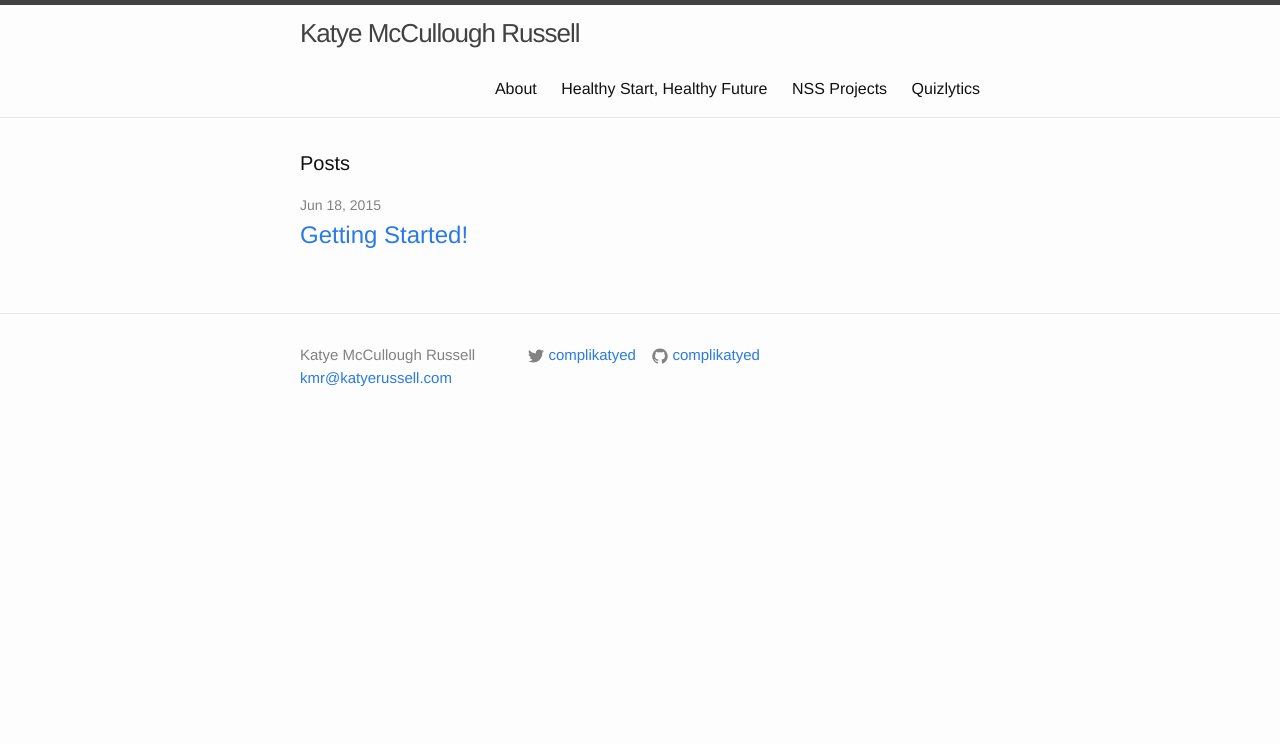
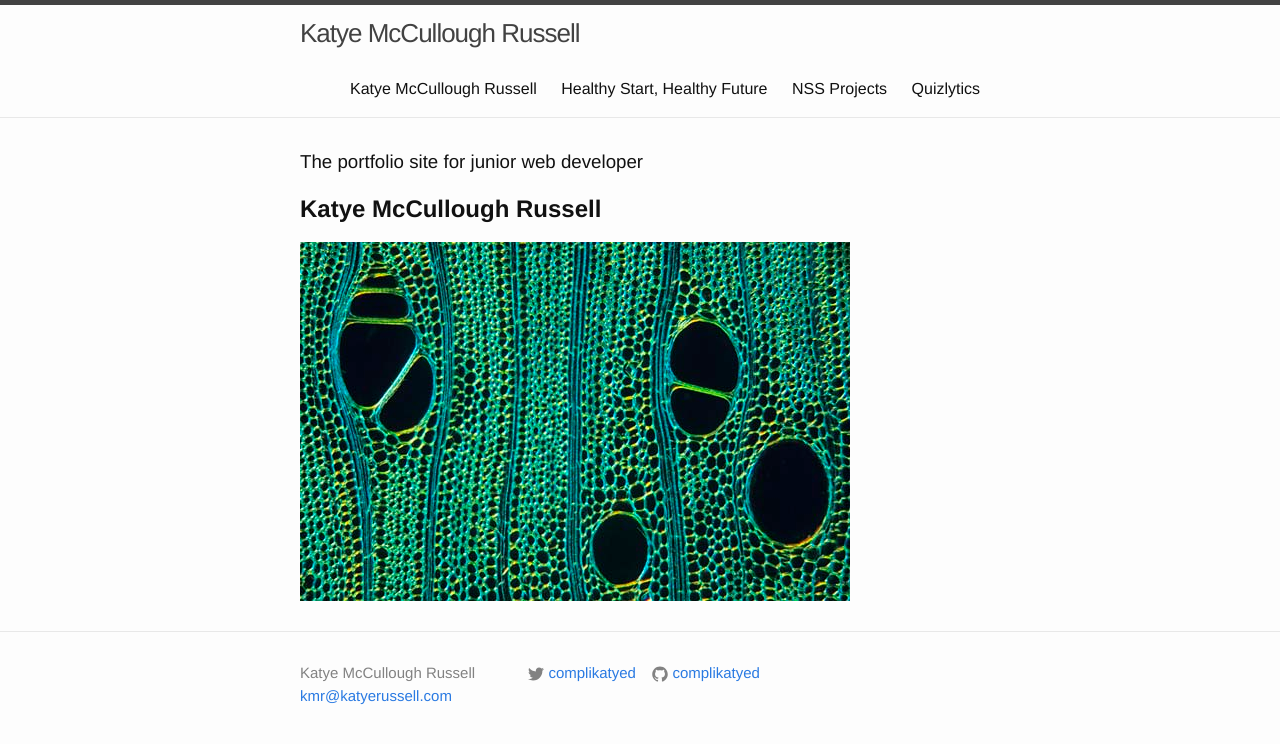
Before and after one commit to complikatyed/complikatyed-portfolio, a Jekyll site: the page built from index.html, in a window 1280 px wide. Shown: the top 744 px of the page. Built offline with Jekyll 4.4.1, drawn with Linux system fonts in a browser that asks for light colours.

Commit message:
Add details to landing and about pages.

```diff
--- a/index.html
+++ b/index.html
@@ -3,19 +3,9 @@
 ---
 
 <div class="home">
+<h3>The portfolio site for junior web developer</h3>
+<h2><strong>Katye McCullough Russell</strong></h2>
 
-  <h1 class="page-heading">Posts</h1>
-
-  <ul class="post-list">
-    {% for post in site.posts %}
-      <li>
-        <span class="post-meta">{{ post.date | date: "%b %-d, %Y" }}</span>
-
-        <h2>
-          <a class="post-link" href="{{ post.url | prepend: site.baseurl }}">{{ post.title }}</a>
-        </h2>
-      </li>
-    {% endfor %}
-  </ul>
+    <img src="/assets/woodcells.jpg">
 
 </div>
```
Also changed, not shown: about.md (+10 -2 lines).
